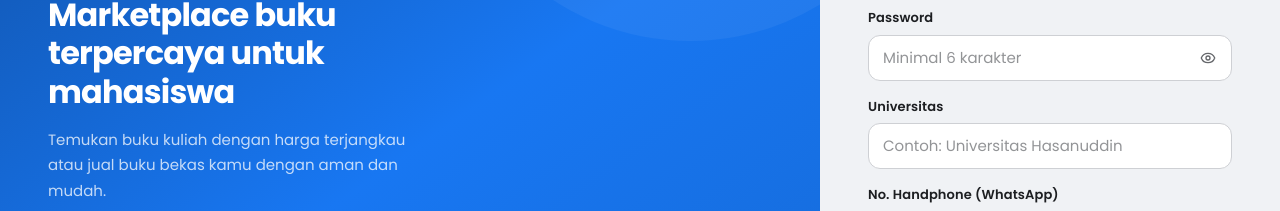
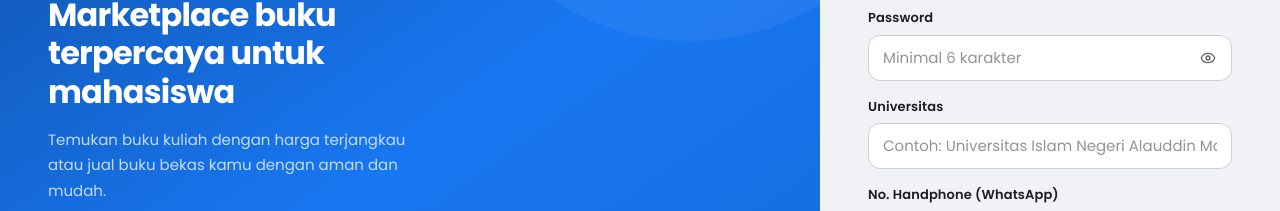
Before and after one commit to yiyawwws/bukutafixx, a React app in the folder frontend/: page /register in a window 1280 px wide. Shown: the part 339-550 px from the top of the page. Built offline with nearby package versions, Linux system fonts and the light colour scheme; the HTML template or start-up script is replaced by a standard one.

Commit message:
style(auth): revert university placeholder to UIN Alauddin

```diff
--- a/frontend/src/pages/Register.jsx
+++ b/frontend/src/pages/Register.jsx
@@ -103,7 +103,7 @@ const Register = () => {
           </button>
         </div>
 
-        <FormField label="Universitas" name="university" value={formData.university} onChange={handleChange} placeholder="Contoh: Universitas Hasanuddin" required />
+        <FormField label="Universitas" name="university" value={formData.university} onChange={handleChange} placeholder="Contoh: Universitas Islam Negeri Alauddin Makassar" required />
         <FormField label="No. Handphone (WhatsApp)" name="phone" value={formData.phone} onChange={handleChange} placeholder="Contoh: 081234567890" />
 
         {/* File uploads */}
```
